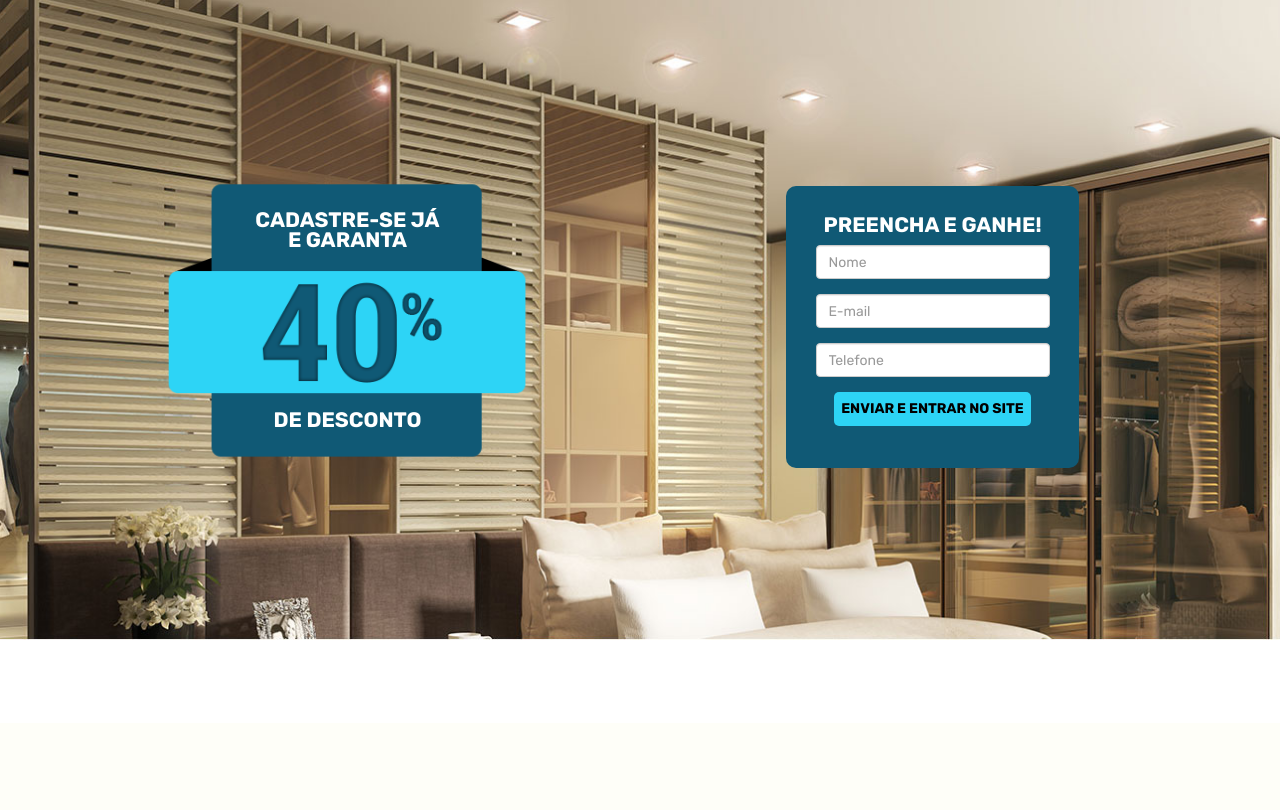
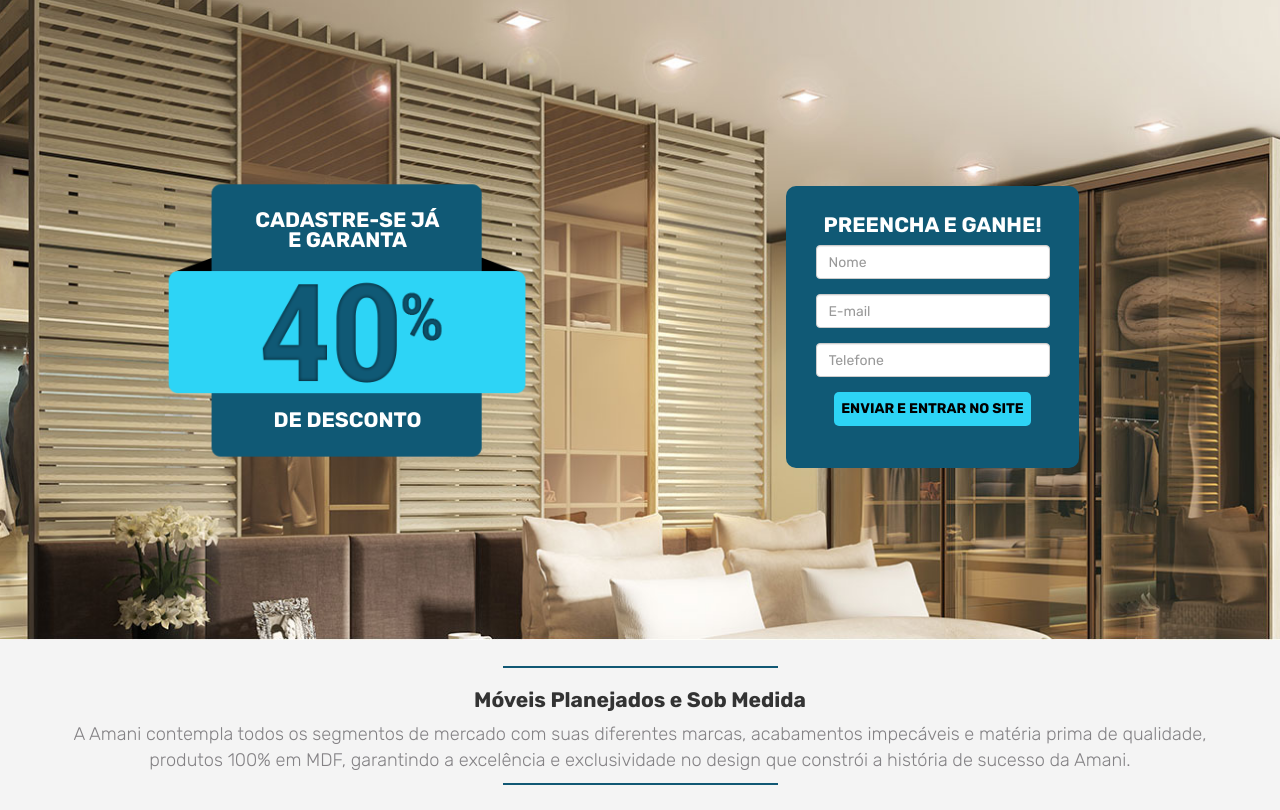
Before and after one commit to fagner-vieira/amani, a PHP site: page / in a window 1280 px wide. Shown: the part 77-887 px from the top of the page. Before the commit the page ends 717 px from the top, so only its background shows below. Run offline with PHP 8.4, Linux system fonts and the light colour scheme.

Commit message:
AM 04 - Section One

```diff
--- a/css/css.css
+++ b/css/css.css
@@ -6,7 +6,7 @@
     Large: 1200 */
 
 /* */
-@import url('https://fonts.googleapis.com/css?family=Rubik:400,700,900');
+@import url('https://fonts.googleapis.com/css?family=Rubik:300,400,700,900');
 /* */
 
 body{
@@ -82,3 +82,31 @@ body{
 }
 
 /* /Call To Action */
+
+/* Section 01 */
+
+.bgColorTwo{
+    background-color: #f4f4f4;
+    padding: 2%;
+}
+
+h1{
+    font-size: 1.5em;
+    font-weight: 700;
+    text-align: center;
+}
+
+.txtSectionOne{
+    color: #848285;
+    text-align: center;
+    font-size: 1.3em;
+    font-weight: 300;
+}
+
+/* /Section 01 */
+
+/* Section 02 */
+
+
+
+/* /Section 02 */
--- a/index.php
+++ b/index.php
@@ -99,6 +99,18 @@
 		</header>
 
 
+		<section class="container-fluid bgColorTwo">
+			<div class="container">
+				<div class="row">
+					<div class="col-lg-12">
+						<img src="images/linha.jpg" class="center-block" alt="">
+						<h1>Móveis Planejados e Sob Medida</h1>
+						<p class="txtSectionOne">A Amani contempla todos os segmentos de mercado com suas diferentes marcas, acabamentos impecáveis e matéria prima de qualidade, produtos 100% em MDF, garantindo a excelência e exclusividade no design que constrói a história de sucesso da Amani.</p>
+						<img src="images/linha.jpg" class="center-block" alt="">
+					</div>
+				</div>
+			</div>
+		</section>
 
 
 
```
Also changed, not shown: images/linha.jpg (added).
